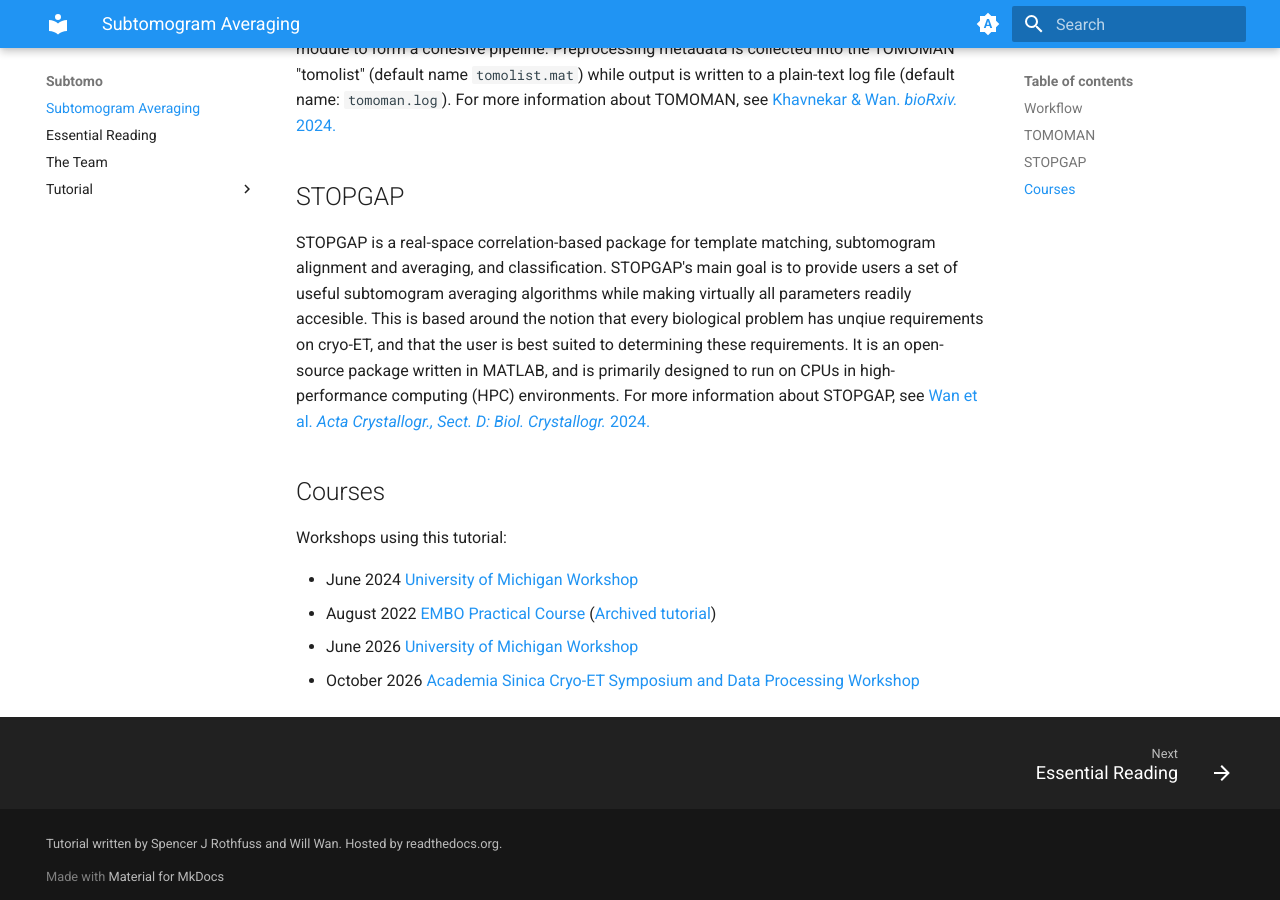
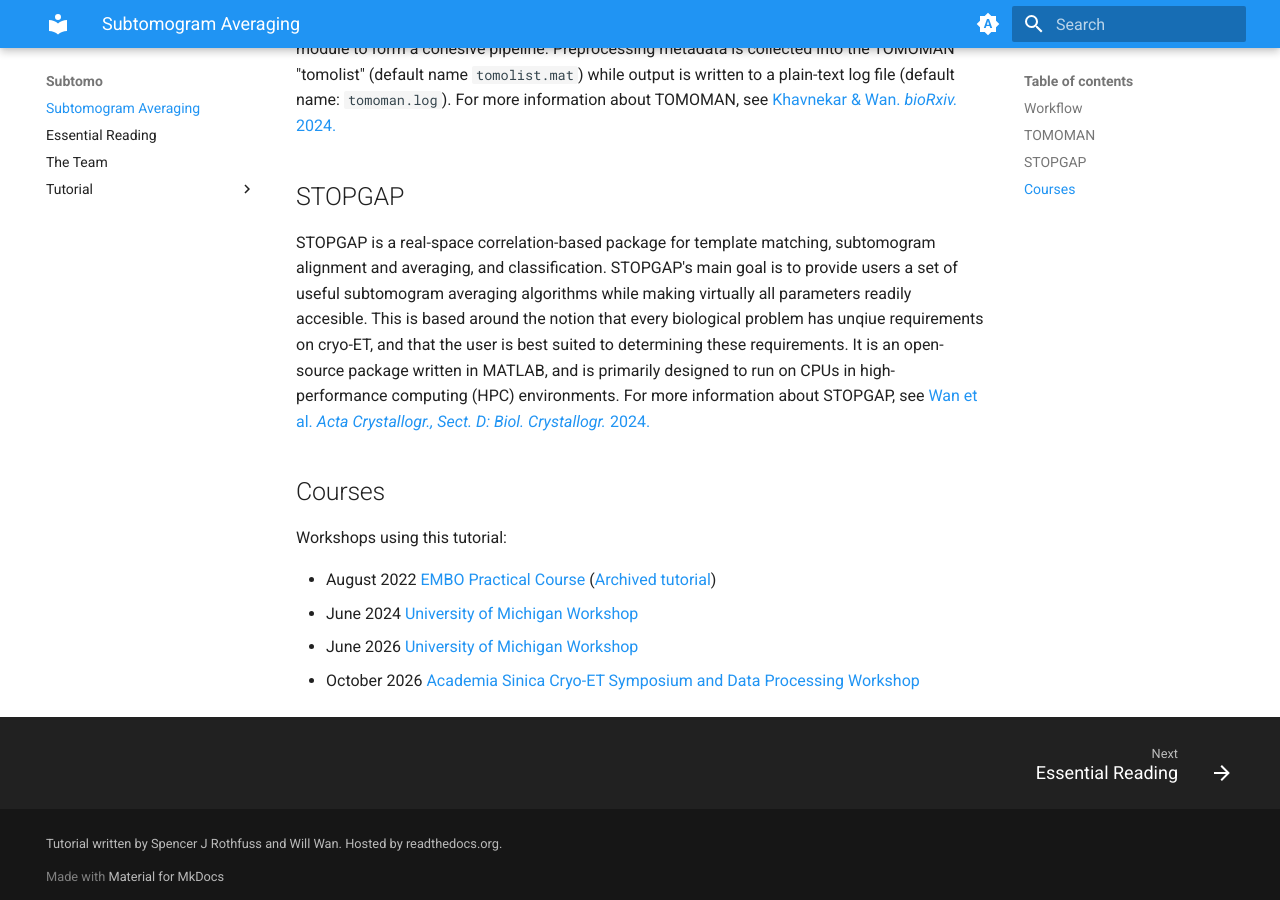
Before and after one commit to wan-lab-vanderbilt/subtomo-tutorials, an MkDocs documentation site: the page built from docs/index.md, in a window 1280 px wide and 900 px high, scrolled down 829 px. Built offline with MkDocs 1.6.1 and Material for MkDocs 9.7.7, drawn with Linux system fonts in a browser that asks for light colours; part of the change alters nothing that is shown.

```diff
--- a/docs/index.md
+++ b/docs/index.md
@@ -28,7 +28,7 @@ For more information about STOPGAP, see [Wan et al. _Acta Crystallogr., Sect. D:
 
 Workshops using this tutorial:
 
-* June 2024 [University of Michigan Workshop](https://www.lsi.umich.edu/events/2024-06/2024-cryo-electron-tomography-data-processing-workshop)
 * August 2022 [EMBO Practical Course](https://www.embl.org/about/info/course-and-conference-office/events/cry22-01/) ([Archived tutorial](https://github.com/sagarbiophysics/Subtomo-tutorials/tree/main))
+* June 2024 [University of Michigan Workshop](https://subtomo.readthedocs.io/umich-2024/)
 * June 2026 [University of Michigan Workshop](https://subtomo.readthedocs.io/umich-2026/)
 * October 2026 [Academia Sinica Cryo-ET Symposium and Data Processing Workshop](https://subtomo.readthedocs.io/taiwan-2026/)
```
